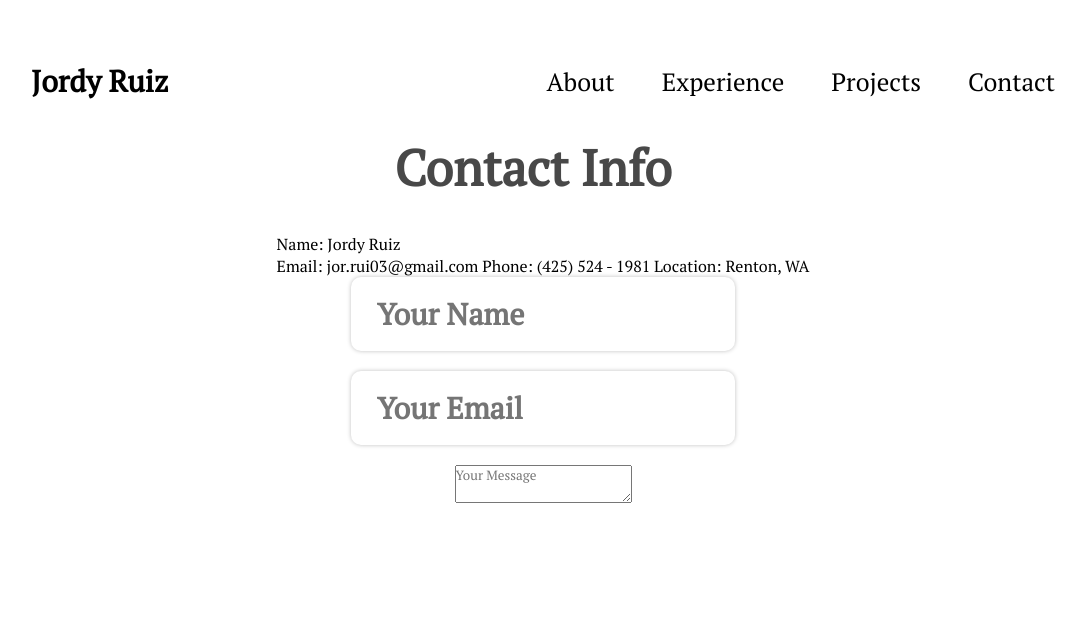
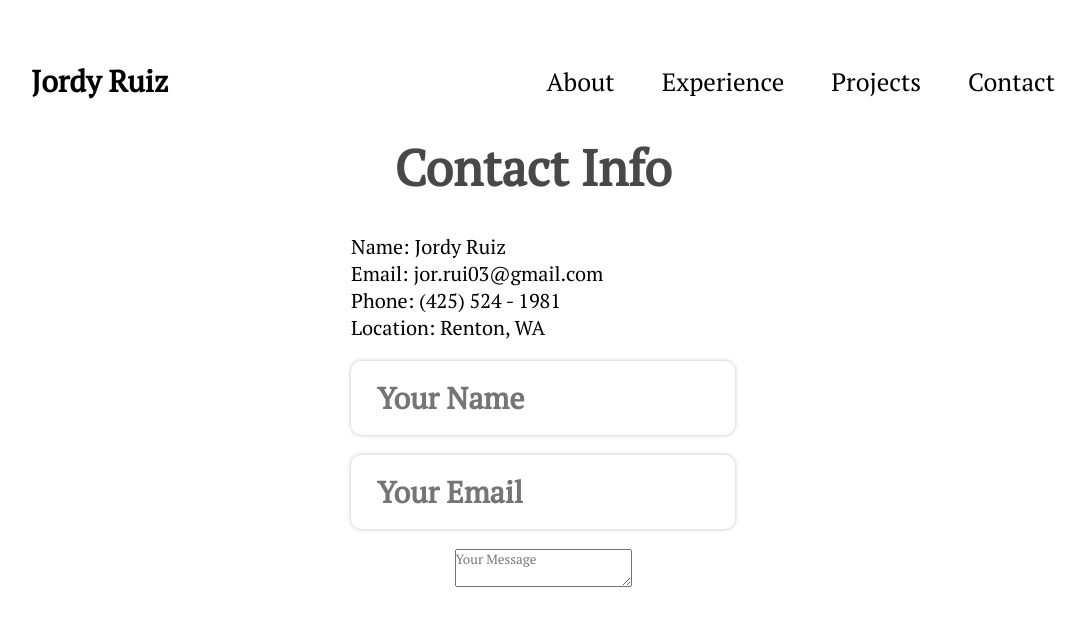
Before and after one commit to Jordy-03/portfolio-test, a React (Vite) app in the folder Portfolio/: page /Contact in a window 1280 px wide. Shown: the top 626 px of the page, without its empty margins (97-1183 px from the left). Built offline with nearby package versions, Linux system fonts and the light colour scheme.

Commit message:
formatted personal info

```diff
--- a/Portfolio/src/Modules/Contact.module.css
+++ b/Portfolio/src/Modules/Contact.module.css
@@ -33,3 +33,14 @@
     border: none;
     background-color: var(--color-primary-light);
 }
+
+.information {
+    font-family: var(--font-pt-serif);
+    font-size: 20px;
+    font-weight: 400;
+    margin-bottom: 20px;
+    width: 30%;
+    border-radius: 10px;
+    border: none;
+    background-color: var(--color-primary-light);
+}
--- a/Portfolio/src/Pages/Contact.jsx
+++ b/Portfolio/src/Pages/Contact.jsx
@@ -5,10 +5,10 @@ export const Contact = () => {
     return (
         <section className={styles.container}>
             <h1 className={styles.title}>Contact Info</h1>
-            <p>
+            <p className={styles.information}>
                 Name: Jordy Ruiz<br/>
-                Email: jor.rui03@gmail.com
-                Phone: (425) 524 - 1981
+                Email: jor.rui03@gmail.com<br/>
+                Phone: (425) 524 - 1981<br/>
                 Location: Renton, WA
             </p>
             <input type="text" className={styles.input} placeholder="Your Name" required></input>
```
